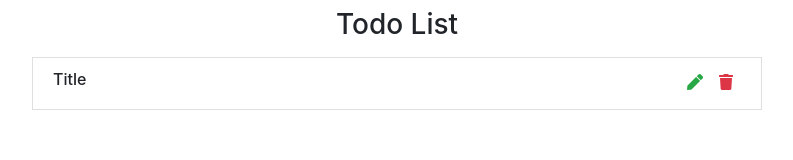
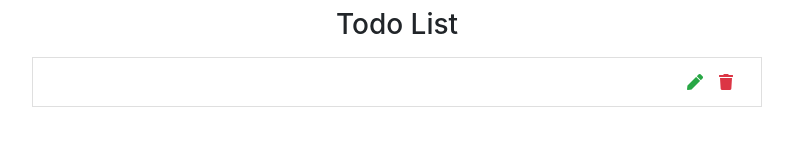
Before and after one commit to ayoolaayodele/todoApp, a React (Create React App) app: page / in a window 1280 px wide. Shown: the part 248-408 px from the top of the page, without its empty margins (243-1036 px from the left). Built offline with nearby package versions, Linux system fonts and the light colour scheme.

Commit message:
Received props to display title and handled edit and delete

```diff
--- a/src/components/TodoItem.js
+++ b/src/components/TodoItem.js
@@ -1,15 +1,17 @@
 import React, { Component } from 'react';
 
-export default class todoItem extends Component {
+class TodoItem extends Component {
   render() {
+    const { title, handleDelete, handleEdit } = this.props;
+
     return (
       <li className='list-group-item text-capitalize d-flex justify-content-between my-2'>
-        <h6>title</h6>
+        <h6>{title}</h6>
         <div className='todo-icon'>
-          <span className='mx-2 text-success'>
+          <span className='mx-2 text-success' onClick={handleEdit}>
             <i className='fas fa-pen'></i>
           </span>
-          <span className='mx-2 text-danger'>
+          <span className='mx-2 text-danger' onClick={handleDelete}>
             <i className='fas fa-trash'></i>
           </span>
         </div>
@@ -17,3 +19,5 @@ export default class todoItem extends Component {
     );
   }
 }
+
+export default TodoItem;
```
